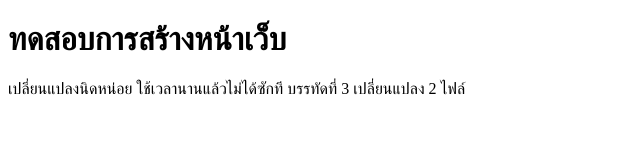
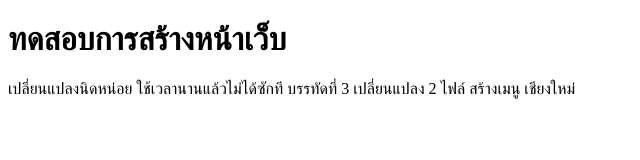
Before and after one commit to Ponwana-r/test, a plain HTML site: page index.html in a window 1280 px wide. Shown: the whole page, without its empty margins (0-640 px from the left). Drawn offline with Linux system fonts and the light colour scheme.

Commit message:
เพิ่มเมนูเชียงใหม่ ใน index

```diff
--- a/index.html
+++ b/index.html
@@ -9,5 +9,6 @@
     <h1>ทดสอบการสร้างหน้าเว็บ </h1>
     เปลี่ยนแปลงนิดหน่อย ใช้เวลานานแล้วไม่ได้ซักที
     บรรทัดที่ 3 เปลี่ยนแปลง 2 ไฟล์
+    สร้างเมนู เชียงใหม่
 </body>
 </html>
```
